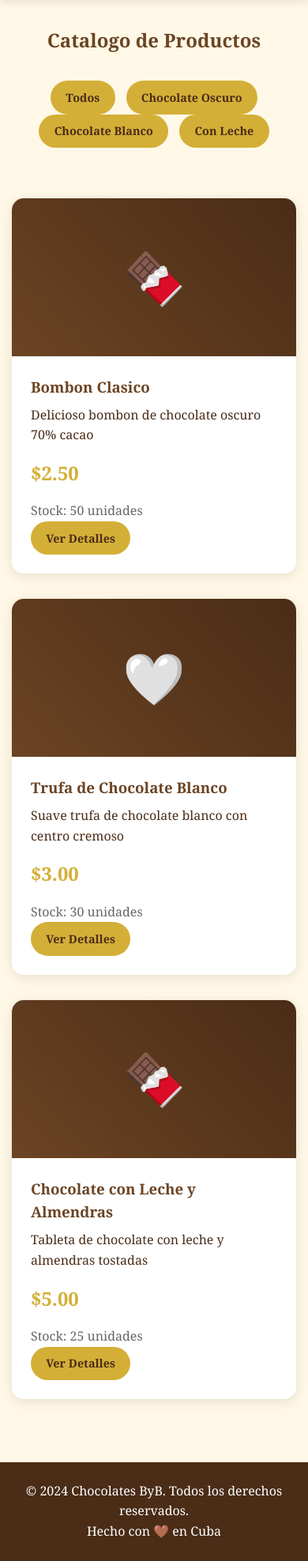
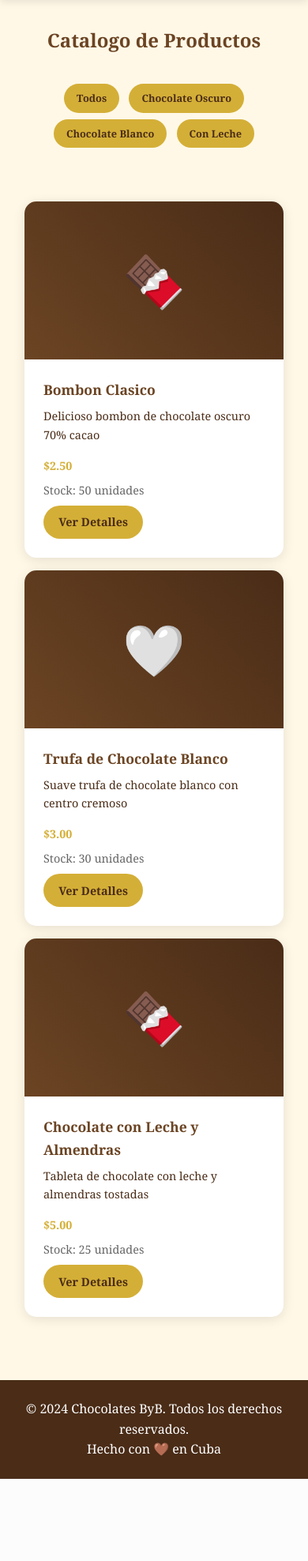
Before and after one commit to Retr0G51/chocolates-byb, a Flask app: page /catalogo in a window 390 px wide. Shown: the part 60-2036 px from the top of the page at 79% size. After the commit the page ends 1932 px from the top, so only its background shows below. Run offline with Flask 3, Linux system fonts and the light colour scheme; data comes from the database, SQL or seed files in the repository.

Commit message:
Update catalogo.html

```diff
--- a/templates/catalogo.html
+++ b/templates/catalogo.html
@@ -1,15 +1,90 @@
 {% extends "base.html" %}
 {% block content %}
 <style>
-    .filtros { text-align: center; margin: 2rem 0; }
-    .filtros .btn { margin: 0 5px; }
-    .productos-grid { display: grid; grid-template-columns: repeat(auto-fit, minmax(300px, 1fr)); gap: 2rem; padding: 2rem 0; }
-    .producto-card { background: var(--blanco); border-radius: 15px; overflow: hidden; box-shadow: 0 3px 15px rgba(0,0,0,0.1); transition: transform 0.3s; }
-    .producto-card:hover { transform: translateY(-5px); box-shadow: 0 5px 25px rgba(0,0,0,0.15); }
-    .producto-img { width: 100%; height: 200px; background: linear-gradient(45deg, var(--chocolate), var(--chocolate-dark)); display: flex; align-items: center; justify-content: center; font-size: 4rem; color: var(--dorado); }
-    .producto-info { padding: 1.5rem; }
-    .producto-info h3 { color: var(--chocolate); margin-bottom: 0.5rem; }
-    .producto-precio { font-size: 1.5rem; color: var(--dorado); font-weight: bold; margin: 1rem 0; }
+    .filtros {
+        text-align: center;
+        margin: 2rem 0;
+        padding: 0 1rem;
+    }
+
+    .filtros .btn {
+        margin: 0.25rem;
+        font-size: 0.9rem;
+        padding: 0.6rem 1.2rem;
+    }
+
+    .productos-grid {
+        display: grid;
+        grid-template-columns: repeat(auto-fit, minmax(280px, 1fr));
+        gap: 1.5rem;
+        padding: 2rem 1rem;
+    }
+
+    .producto-card {
+        background: var(--blanco);
+        border-radius: 15px;
+        overflow: hidden;
+        box-shadow: 0 3px 15px rgba(0,0,0,0.1);
+        transition: transform 0.3s;
+    }
+
+    .producto-card:hover {
+        transform: translateY(-5px);
+        box-shadow: 0 5px 25px rgba(0,0,0,0.15);
+    }
+
+    .producto-img {
+        width: 100%;
+        height: 200px;
+        background: linear-gradient(45deg, var(--chocolate), var(--chocolate-dark));
+        display: flex;
+        align-items: center;
+        justify-content: center;
+        font-size: 4rem;
+        color: var(--dorado);
+    }
+
+    .producto-info {
+        padding: 1.5rem;
+    }
+
+    .producto-info h3 {
+        color: var(--chocolate);
+        margin-bottom: 0.5rem;
+        font-size: 1.2rem;
+    }
+
+    .producto-info p {
+        font-size: 0.9rem;
+        margin-bottom: 0.5rem;
+    }
+
+    .producto-precio {
+        font-size: 1.5rem;
+        color: var(--dorado);
+        font-weight: bold;
+        margin: 1rem 0;
+    }
+
+    @media (max-width: 480px) {
+        .filtros .btn {
+            font-size: 0.8rem;
+            padding: 0.5rem 1rem;
+        }
+
+        .productos-grid {
+            grid-template-columns: 1fr;
+            gap: 1rem;
+        }
+
+        .producto-info h3 {
+            font-size: 1.1rem;
+        }
+
+        .producto-precio {
+            font-size: 1.3rem;
+        }
+    }
 </style>
 
 <section class="container">
```
